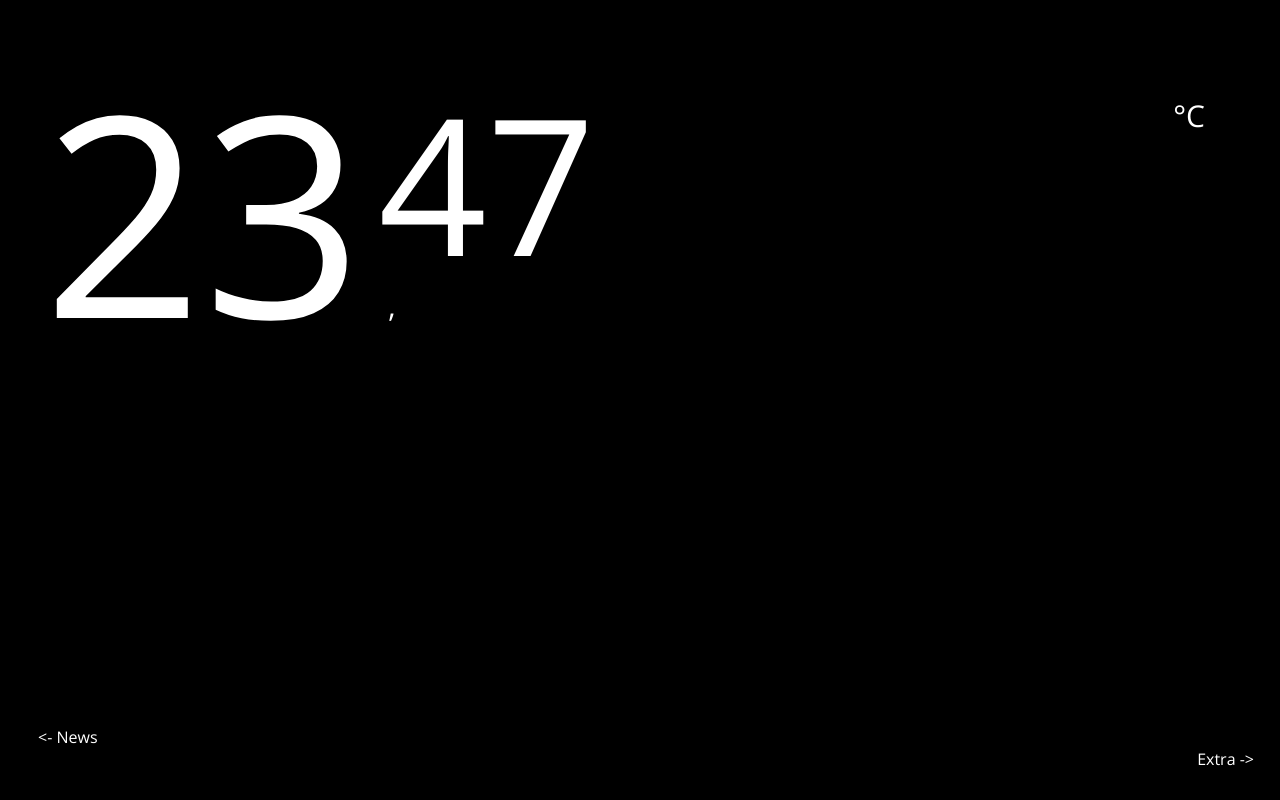
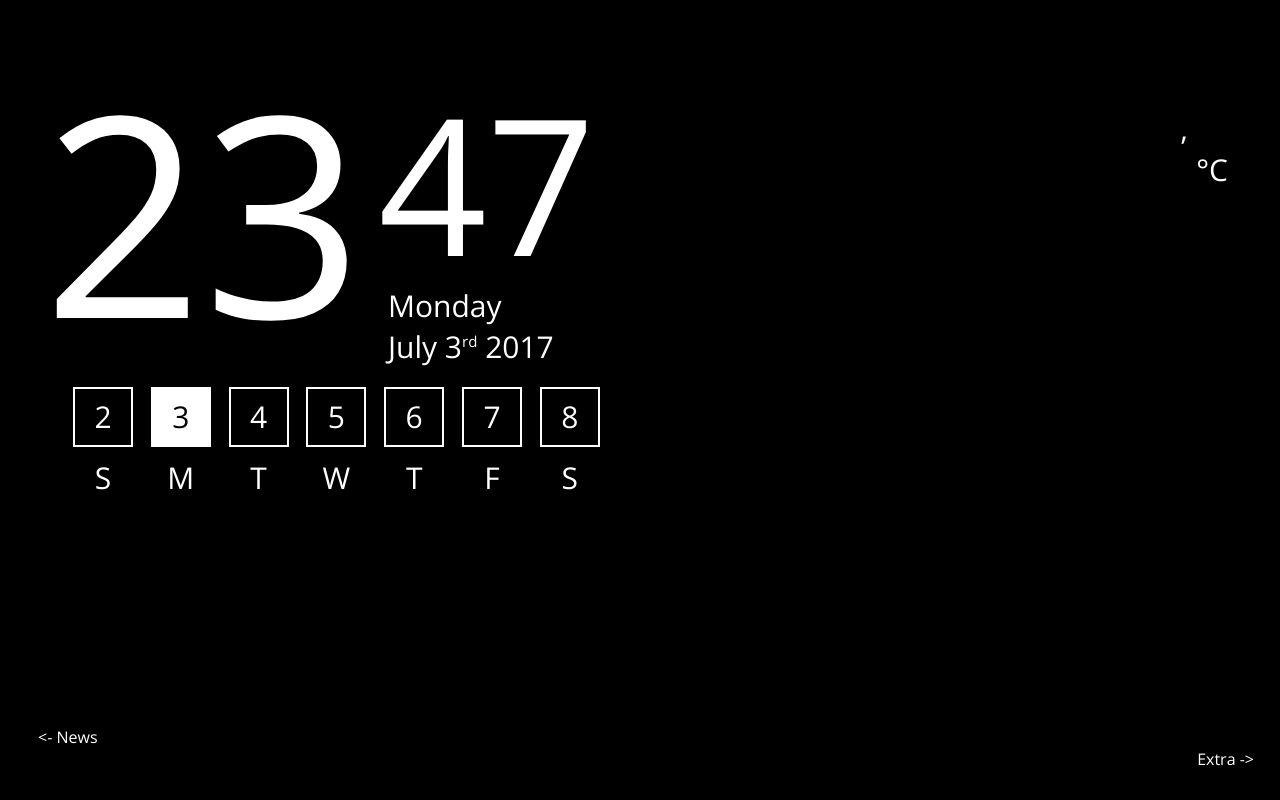
Before and after one commit to kevinlam92/smart-mirror, a website: page index.html in a window 1280 px wide. Drawn offline with nearby package versions, Linux system fonts and the light colour scheme.

Commit message:
added calendar date

```diff
--- a/index.html
+++ b/index.html
@@ -17,16 +17,54 @@
 $().ready(function(){
   setInterval(function(){
     var currentTime = new Date();
+
     var hr = currentTime.getHours();
     var min = currentTime.getMinutes();
 
     hr = (hr < 10 ? "0" : "") + hr;
     min = (min < 10 ? "0" : "") + min;
+
     $(".hour").text(hr);
     $(".minute").text(min);
-
+    var day_names = ["Sunday","Monday","Tuesday","Wednesday","Thursday","Friday","Saturday"];
+    var month_names = ["January", "February", "March", "April", "May", "June", "July", "August", "September", "October", "November", "December"];
+    var day = currentTime.getDay();
+    var month = currentTime.getMonth();
+    var date = currentTime.getDate();
+    var year = currentTime.getFullYear();
+    $("#date .day").text(day_names[day]);
+    $("#date .month").text(month_names[month]);
+    $("#date .date").text(date);
+    var datesuffix = "th";
+    if ((date - (date % 10)) / 10 != 1) {
+    	var suffix = date % 10;
+    	switch (suffix) {
+		case 1:
+		datesuffix = "st";
+		break;
+		case 2:
+		datesuffix = "nd";
+		break;
+		case 3:
+		datesuffix = "rd";
+		break;
+    	}
+    }
+    var d = new Date();
+    d.setDate(d.getDate()-day);
+    $("#date .datesuffix").text(datesuffix);
+    $("#date .year").text(year);
+    for (var i = 0; i < 7; i++) {
+        var d_ = new Date(d);
+        d_.setDate(d.getDate() + i);
+        $("#date .calendar .cal")[i].textContent = d_.getDate();
+        if (i == day) {
+	   $("#date .calendar .cal")[i].className += " today";
+        }
+    }
   },1000);
 });
+
 
 if(navigator.geolocation) {
  navigator.geolocation.getCurrentPosition(cb);
@@ -37,13 +75,13 @@ function cb(pos) {
 $.get("https://maps.googleapis.com/maps/api/geocode/json?sensor=false&language=en&result_type=locality&latlng="+pos.coords.latitude+","+pos.coords.longitude, "&key="+mapsKey,
 function(data) {
 var city = data.results[0].address_components[0].short_name;
-$('#location .city').text(city);
+$('#weather .city').text(city);
 });
 
 $.get("https://maps.googleapis.com/maps/api/geocode/json?sensor=false&language=en&result_type=administrative_area_level_1&latlng="+pos.coords.latitude+","+pos.coords.longitude, "&key="+mapsKey,
 function(data) {
 var area = data.results[0].address_components[0].short_name;
-$('#location .area').text(area);
+$('#weather .area').text(area);
 });
 
 $.get("http://api.openweathermap.org/data/2.5/weather?lat="+pos.coords.latitude+"&lon="+pos.coords.longitude+"&appid="+weatherKey,
@@ -83,15 +121,42 @@ function(data) {
 </script>
 
 <div id="container">
-<div id="clock">
-<span class="hour"></span><span class="minute"></span>
+<div id="date-container">
+	<div id="clock">
+	<span class="hour"></span><span class="minute"></span>
+	</div>
+	<div id="date">
+	<span class="day"></span>
+	<br>
+	<span class="month"></span>
+	<span class="date"></span><span class="datesuffix"></span>
+	<span class="year"></span>
+	<br>
+	<div class="calendar">
+	   <div class="cal"></div>
+	   <div class="cal"></div>
+	   <div class="cal"></div>
+	   <div class="cal"></div>
+	   <div class="cal"></div>
+	   <div class="cal"></div>
+	   <div class="cal"></div>
+	   <br>
+	   <div class="cal-day">S</div>
+	   <div class="cal-day">M</div>
+	   <div class="cal-day">T</div>
+	   <div class="cal-day">W</div>
+	   <div class="cal-day">T</div>
+	   <div class="cal-day">F</div>
+	   <div class="cal-day">S</div>
+	</div>
+        </div>
 </div>
-<div id="location">
-<span class="city"></span>, <span class="area"></span>
-</div>
+
 <div id="weather">
 <div class="weather-container">
-<span class="text"></span>&nbsp;&nbsp;&nbsp;<span class="temp"></span>
+<span class="city"></span>, <span class="area"></span>
+<br>
+<span class="text"></span><span class="temp"></span>
 </div>
 <div class="icon-container"></div>
 </div>
@@ -102,7 +167,7 @@ function(data) {
 <div class="right">Extra -></div>
 <div class="bottom"></div>
 </div>
-</container>
+</div>
 
 </body>
 
--- a/res/style.css
+++ b/res/style.css
@@ -5,9 +5,13 @@ body {
 }
 
 #container {
-  //position: absolute;
   width: 100%;
+  height: 100%;
   padding: 30px;
+}
+
+#date-container {
+  float: left;
 }
 
 #clock {
@@ -25,23 +29,64 @@ body {
   vertical-align: text-bottom;
 }
 
-#location {
+#date {
+ margin-top: -70px;
+ font-size: 30px;
+ font-weight: 300;
+}
+
+#date .day {
   margin-left: 350px;
-  margin-top: -70px;
-  font-size: 30px;
-  font-weight: 300;
+}
+
+#date .month {
+  margin-left: 350px;
+}
+
+#date .datesuffix {
+   vertical-align: super;
+   font-size: 0.5em;
+}
+
+#date .calendar {
+   display: inline-block;
+   margin-left: 30px;
+}
+
+#date .calendar .cal {
+   display: inline-block;
+   margin-top: 20px;
+   height: 60px;
+   width: 60px;
+   margin-left: 5px;
+   margin-right: 5px;
+   border: 2px solid #fff;
+   text-align: center;
+   line-height: 56px;
+}
+
+#date .calendar .cal-day {
+   display: inline-block;
+   margin-top: 10px;
+   height: 60px;
+   width: 60px;
+   margin-left: 5px;
+   margin-right: 5px;
+   text-align: center;
+}
+
+#date .calendar .cal.today {
+   background-color: #fff;
+   color: #000;
 }
 
 #weather {
-  position: absolute;
-  right: 75px;
-  top: 75px;
+  float: right;
   color: #000;
   background-color: #000;
   z-index: 0;
-}
-
-#weather .icon-container {
+  margin-top: 50px;
+  margin-right: 30px;
 }
 
 #weather .weather-container {
@@ -50,7 +95,17 @@ body {
   font-weight: 300;
   color: #fff;
   width: 100%;
-  text-align: center;
+}
+
+#weather .weather-container .text {
+  display: inline-block;
+  width: 50%;
+}
+
+#weather .weather-container .temp {
+  display: inline-block;
+  width: 50%;
+  text-align: right;
 }
 
 #weather .weather-container .temp:after {
```
